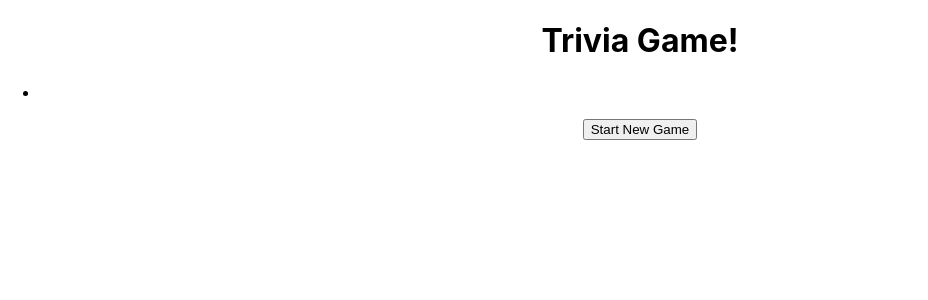
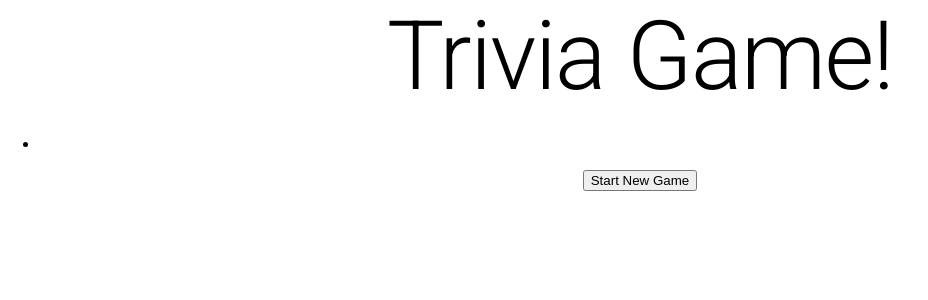
Before and after one commit to DruSerkes/trivia-game, a React (Create React App) app: page / in a window 1280 px wide. Shown: the top 300 px of the page, without its empty margins (0-928 px from the left). Built offline with nearby package versions, Linux system fonts and the light colour scheme.

Commit message:
add MUI components

```diff
--- a/src/App.tsx
+++ b/src/App.tsx
@@ -1,6 +1,7 @@
 import React from 'react';
 import './App.css';
 import { TriviaGame } from './components/TriviaGame';
+import { Typography, Box } from '@material-ui/core'
 
 /* TODO
 1. Refactor with MUI components
@@ -9,10 +10,10 @@ import { TriviaGame } from './components/TriviaGame';
 */
 function App() {
       return (
-            <div className="App">
-                  <h1>Trivia Game!</h1>
+            <Box className="App">
+                  <Typography variant="h1">Trivia Game!</Typography>
                   <TriviaGame />
-            </div>);
+            </Box>);
 }
 
 export default App;
```
